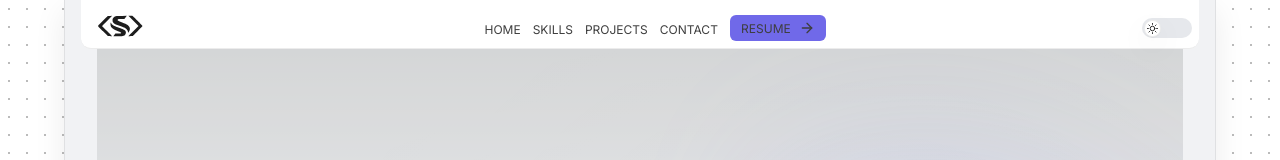
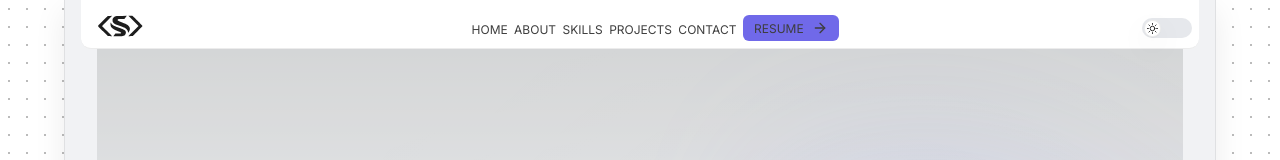
Before and after one commit to sushantshinde7/sushant-portfolio, a React (Vite) app: page / in a window 1280 px wide. Shown: the top 160 px of the page. Built offline with nearby package versions, Linux system fonts and the light colour scheme.

Commit message:
added about as nav and nav menu

```diff
--- a/src/components/Navbar.jsx
+++ b/src/components/Navbar.jsx
@@ -31,7 +31,6 @@ function Navbar() {
     window.addEventListener("resize", onResize);
     return () => window.removeEventListener("resize", onResize);
   }, []);
-
 
   useEffect(() => {
     const onScroll = () => {
@@ -94,6 +93,17 @@ function Navbar() {
               HOME
             </a>
           </li>
+
+          <li>
+            <a
+              className="nav-link"
+              href="#about"
+              onClick={() => setMenuActive(false)}
+            >
+              ABOUT
+            </a>
+          </li>
+
           <li>
             <a
               className="nav-link"
@@ -103,6 +113,7 @@ function Navbar() {
               SKILLS
             </a>
           </li>
+
           <li>
             <a
               className="nav-link"
@@ -112,6 +123,7 @@ function Navbar() {
               PROJECTS
             </a>
           </li>
+
           <li>
             <a
               className="nav-link"
@@ -121,6 +133,7 @@ function Navbar() {
               CONTACT
             </a>
           </li>
+
           <li>
             <a className="nav-link btn btn-primary" href="#" target="_blank">
               RESUME <ArrowRight size={16} />
--- a/src/styles/Navbar.css
+++ b/src/styles/Navbar.css
@@ -68,7 +68,7 @@
 .nav-menu {
   display: flex;
   align-items: center;
-  gap: 0.75rem;
+  gap: 0.4rem;
   list-style: none;
   padding-left: 0;
   margin: 0;
--- a/src/styles/global.css
+++ b/src/styles/global.css
@@ -229,6 +229,7 @@ a {
   display: flex;
   flex-direction: column;
   gap: var(--section-inner-gap);
+  scroll-margin-top: 70px; /* navbar height + breathing room */
 }
 
 /* Desktop spacing */
```
Lines whose indentation alone changed are shown as unchanged.
